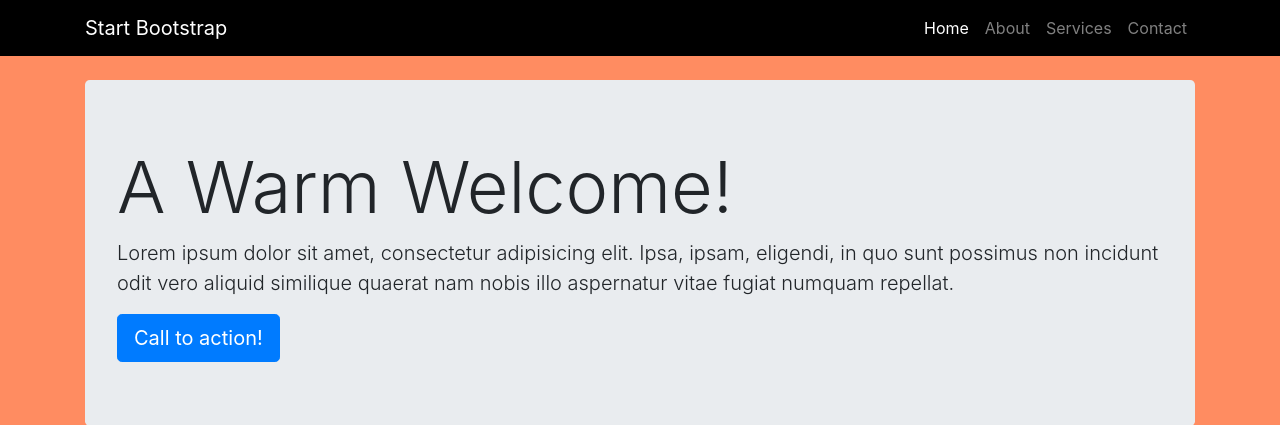
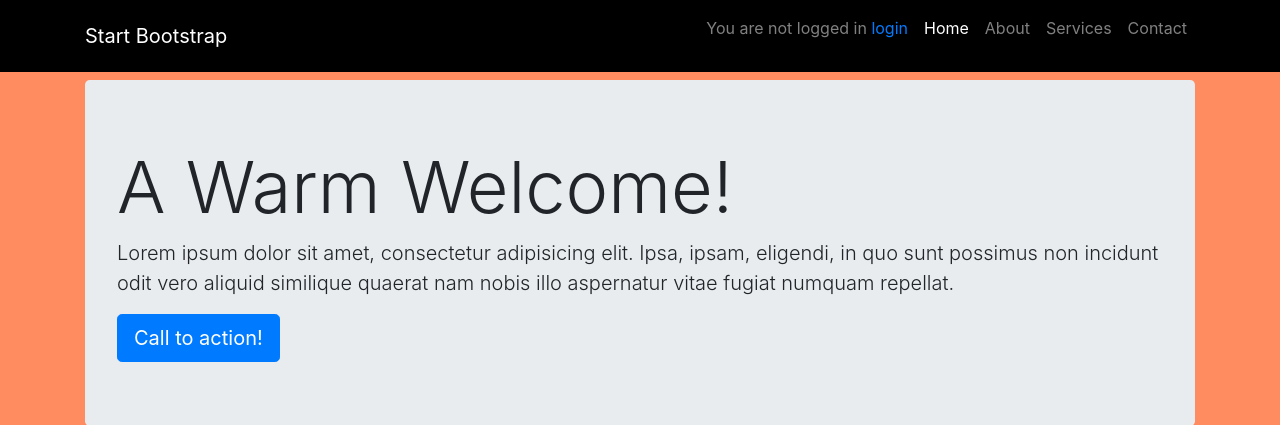
Before and after one commit to lewis-b-onions/cet330_BinSchedule, a Django app: template scheduleapi/templates/bincollections/index.html in a window 1280 px wide. Shown: the top 425 px of the page. Run offline with Django 3.2, Linux system fonts and the light colour scheme; the template is opened without the code that fills it, so the values that code supplies are empty; grey boxes labelled with a size stand in for pictures from a placeholder-image service; some libraries are stand-ins or nearby versions.

Commit message:
Login and Logout added

```diff
--- a/cet330_BinSchedule/urls.py
+++ b/cet330_BinSchedule/urls.py
@@ -20,6 +20,7 @@ from django.contrib import admin
 from tastypie.api import Api
 from scheduleapi.resources import CouncilRegistrationResource, BinScheduleResource, BinTypeResource
 
+
 v1_api = Api(api_name='v1')
 v1_api.register(CouncilRegistrationResource())
 v1_api.register(BinScheduleResource())
@@ -30,5 +31,5 @@ urlpatterns = [
     path('admin/', admin.site.urls),
     url(r'^api/', include(v1_api.urls)),
     url(r'^bincollections/', include('scheduleapi.urls')),
-
+    path('accounts/', include('django.contrib.auth.urls')),
 ]
--- /dev/null
+++ b/scheduleapi/templates/base.html
@@ -0,0 +1,81 @@
+{% load static %}
+<!DOCTYPE html>
+<html lang="en">
+
+  <head>
+
+    <meta charset="utf-8">
+    <meta name="viewport" content="width=device-width, initial-scale=1, shrink-to-fit=no">
+    <meta name="description" content="">
+    <meta name="author" content="">
+
+    <title>Heroic Features - Start Bootstrap Template</title>
+
+    <!-- Bootstrap core CSS -->
+    <link href="{% static 'vendor/bootstrap/css/bootstrap.min.css' %}" rel="stylesheet">
+
+    <!-- Custom styles for this template -->
+    <link href="{% static 'css/heroic-features.css' %}" rel="stylesheet">
+
+  </head>
+
+  <body style="background-color:#FF8c61">
+
+    <!-- Navigation -->
+    <nav class="navbar navbar-expand-lg navbar-dark fixed-top" style="background-color:#000000">
+      <div class="container">
+        <a class="navbar-brand" href="#">Start Bootstrap</a>
+        <button class="navbar-toggler" type="button" data-toggle="collapse" data-target="#navbarResponsive" aria-controls="navbarResponsive" aria-expanded="false" aria-label="Toggle navigation">
+          <span class="navbar-toggler-icon"></span>
+        </button>
+        <div class="collapse navbar-collapse" id="navbarResponsive">
+          <ul class="navbar-nav ml-auto">
+              <li class="nav-item">
+                  {% if user.is_authenticated %}
+                  <p class="nav-link"   > Hi {{ user.username }}! <a href="{% url 'logout' %}">logout</a></p>
+                    {% else %}
+                      <p class="nav-link">You are not logged in <a href="{% url 'login' %}">login</a> </p>
+
+                  {% endif %}
+              </li>
+            <li class="nav-item active">
+              <a class="nav-link" href="#">Home
+                <span class="sr-only">(current)</span>
+              </a>
+            </li>
+            <li class="nav-item">
+              <a class="nav-link" href="#">About</a>
+            </li>
+            <li class="nav-item">
+              <a class="nav-link" href="#">Services</a>
+            </li>
+            <li class="nav-item">
+              <a class="nav-link" href="#">Contact</a>
+            </li>
+          </ul>
+        </div>
+      </div>
+    </nav>
+
+    <!-- Page Content -->
+    <div class="container">
+        {% block content %}
+        {% endblock %}
+    </div>
+    <!-- /.container -->
+
+    <!-- Footer -->
+    <footer class="py-5 bg-dark">
+      <div class="container">
+        <p class="m-0 text-center text-white">Copyright &copy; Your Website 2018</p>
+      </div>
+      <!-- /.container -->
+    </footer>
+
+    <!-- Bootstrap core JavaScript -->
+    <script src="{% static 'vendor/jquery/jquery.min.js' %}"></script>
+    <script src="{% static 'vendor/bootstrap/js/bootstrap.bundle.min.js' %}"></script>
+
+  </body>
+
+</html>
--- a/scheduleapi/templates/bincollections/index.html
+++ b/scheduleapi/templates/bincollections/index.html
@@ -1,56 +1,6 @@
-{% load static %}
-<!DOCTYPE html>
-<html lang="en">
+{% extends 'base.html' %}
 
-  <head>
-
-    <meta charset="utf-8">
-    <meta name="viewport" content="width=device-width, initial-scale=1, shrink-to-fit=no">
-    <meta name="description" content="">
-    <meta name="author" content="">
-
-    <title>Heroic Features - Start Bootstrap Template</title>
-
-    <!-- Bootstrap core CSS -->
-    <link href="{% static 'vendor/bootstrap/css/bootstrap.min.css' %}" rel="stylesheet">
-
-    <!-- Custom styles for this template -->
-    <link href="{% static 'css/heroic-features.css' %}" rel="stylesheet">
-
-  </head>
-
-  <body style="background-color:#FF8c61">
-
-    <!-- Navigation -->
-    <nav class="navbar navbar-expand-lg navbar-dark fixed-top" style="background-color:#000000">
-      <div class="container">
-        <a class="navbar-brand" href="#">Start Bootstrap</a>
-        <button class="navbar-toggler" type="button" data-toggle="collapse" data-target="#navbarResponsive" aria-controls="navbarResponsive" aria-expanded="false" aria-label="Toggle navigation">
-          <span class="navbar-toggler-icon"></span>
-        </button>
-        <div class="collapse navbar-collapse" id="navbarResponsive">
-          <ul class="navbar-nav ml-auto">
-            <li class="nav-item active">
-              <a class="nav-link" href="#">Home
-                <span class="sr-only">(current)</span>
-              </a>
-            </li>
-            <li class="nav-item">
-              <a class="nav-link" href="#">About</a>
-            </li>
-            <li class="nav-item">
-              <a class="nav-link" href="#">Services</a>
-            </li>
-            <li class="nav-item">
-              <a class="nav-link" href="#">Contact</a>
-            </li>
-          </ul>
-        </div>
-      </div>
-    </nav>
-
-    <!-- Page Content -->
-    <div class="container">
+{% block content %}
 
   <!-- Jumbotron Header -->
   <header class="jumbotron my-4">
@@ -100,25 +50,7 @@
         </div>
       </div>
     </div>
-
   </div>
   <!-- /.row -->
 
-    </div>
-    <!-- /.container -->
-
-    <!-- Footer -->
-    <footer class="py-5 bg-dark">
-      <div class="container">
-        <p class="m-0 text-center text-white">Copyright &copy; Your Website 2018</p>
-      </div>
-      <!-- /.container -->
-    </footer>
-
-    <!-- Bootstrap core JavaScript -->
-    <script src="{% static 'vendor/jquery/jquery.min.js' %}"></script>
-    <script src="{% static 'vendor/bootstrap/js/bootstrap.bundle.min.js' %}"></script>
-
-  </body>
-
-</html>
+{% endblock %}
```
Also changed, not shown: scheduleapi/templates/registration/login.html (added, +36 -0 lines). Lines whose indentation alone changed are shown as unchanged.
